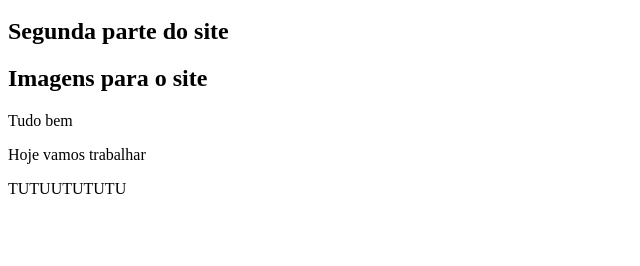
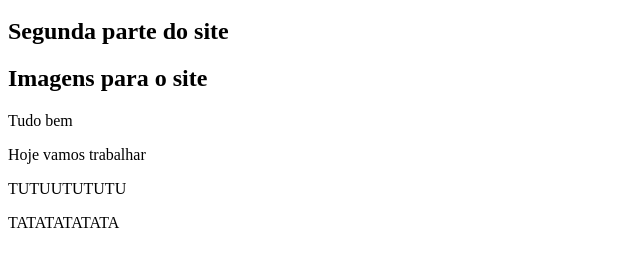
Before and after one commit to Dalzoto/Trabalho, a plain HTML site: page index.html in a window 1280 px wide. Shown: the part 48-314 px from the top of the page, without its empty margins (0-640 px from the left). Drawn offline with Linux system fonts and the light colour scheme.

Commit message:
Versão 5 - Página web

```diff
--- a/index.html
+++ b/index.html
@@ -11,5 +11,7 @@
 <p>Tudo bem</p>
 <p>Hoje vamos trabalhar</p>
 <p>TUTUUTUTUTU</p>
+<p>TATATATATATA</p>
+
 </body>
 </html>
```
